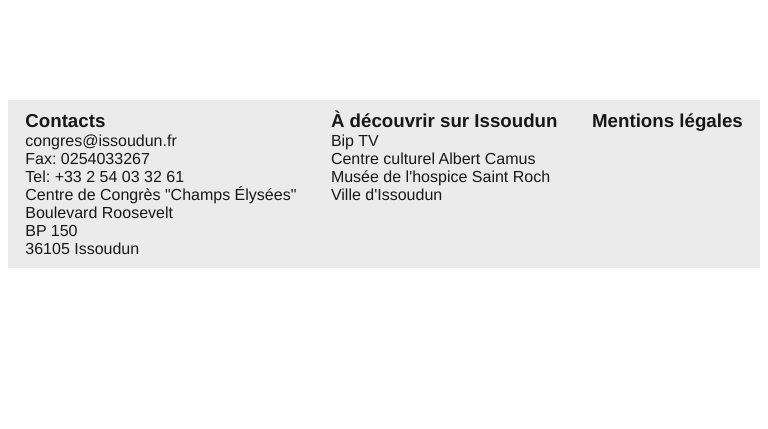
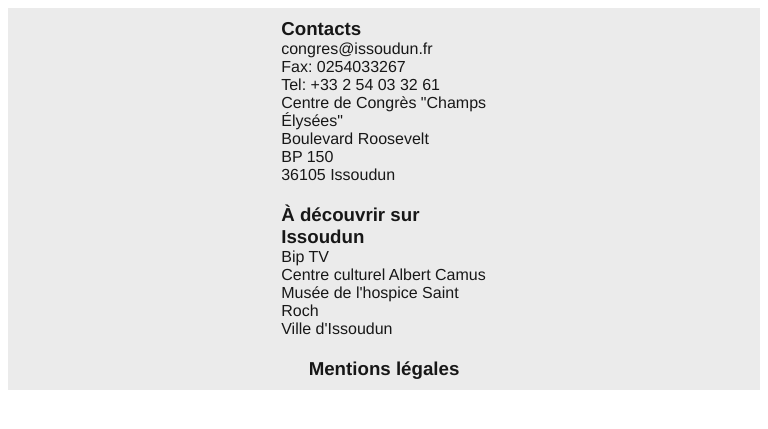
Before and after one commit to PESauvage/Project-Issoudun, a PHP site: page /footer.html in a window 768 px wide. Shown: the top 429 px of the page. Run offline with PHP 8.4, Linux system fonts and the light colour scheme.

Commit message:
fix footer for responsive

```diff
--- a/styles/footer.css
+++ b/styles/footer.css
@@ -38,3 +38,18 @@ footer ul{
 footer h2{
     font-size: 20px;
 }
+
+@media screen and (min-width:768px) and (max-width:1024px)
+{
+  footer{
+    width: 100%;
+    flex-direction: column;
+    margin: 0px;
+    display: flex;
+    align-items: center;
+}
+
+footer div{
+    width: 30%;
+  }
+}
```
